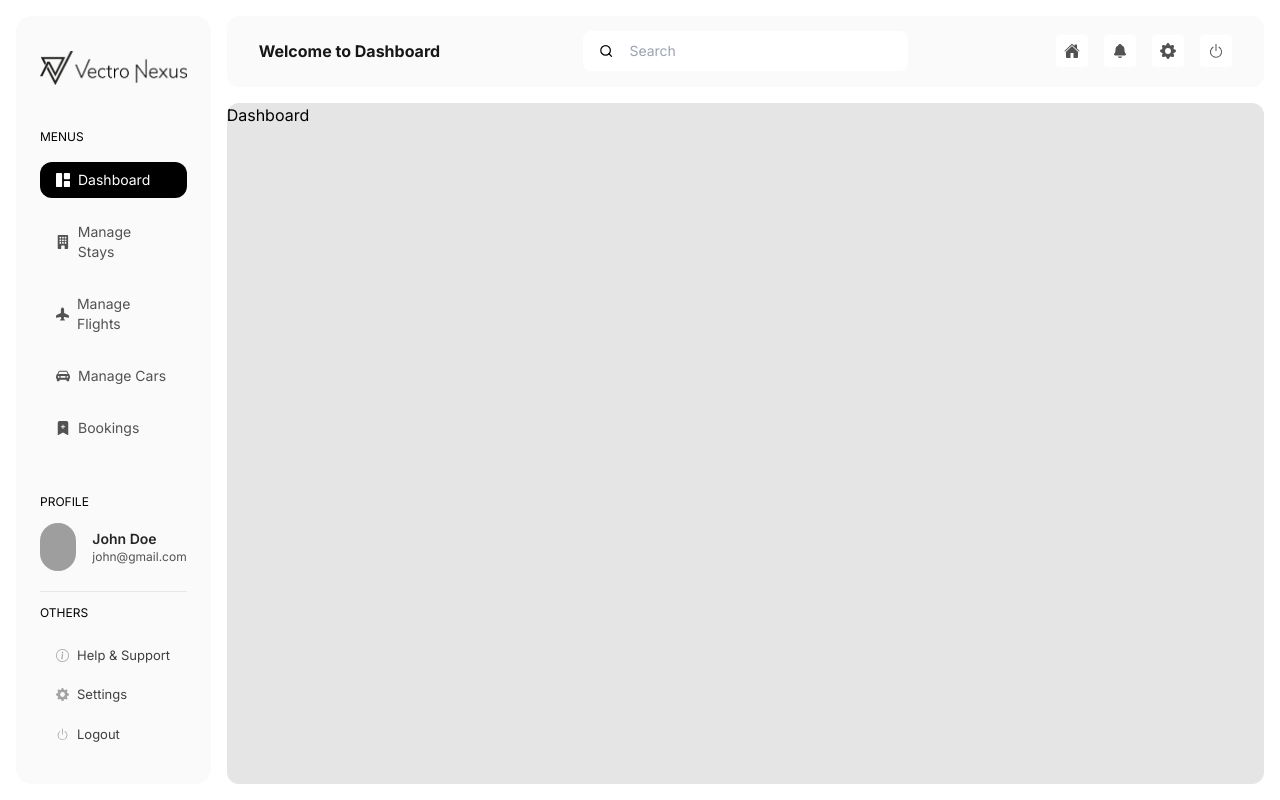
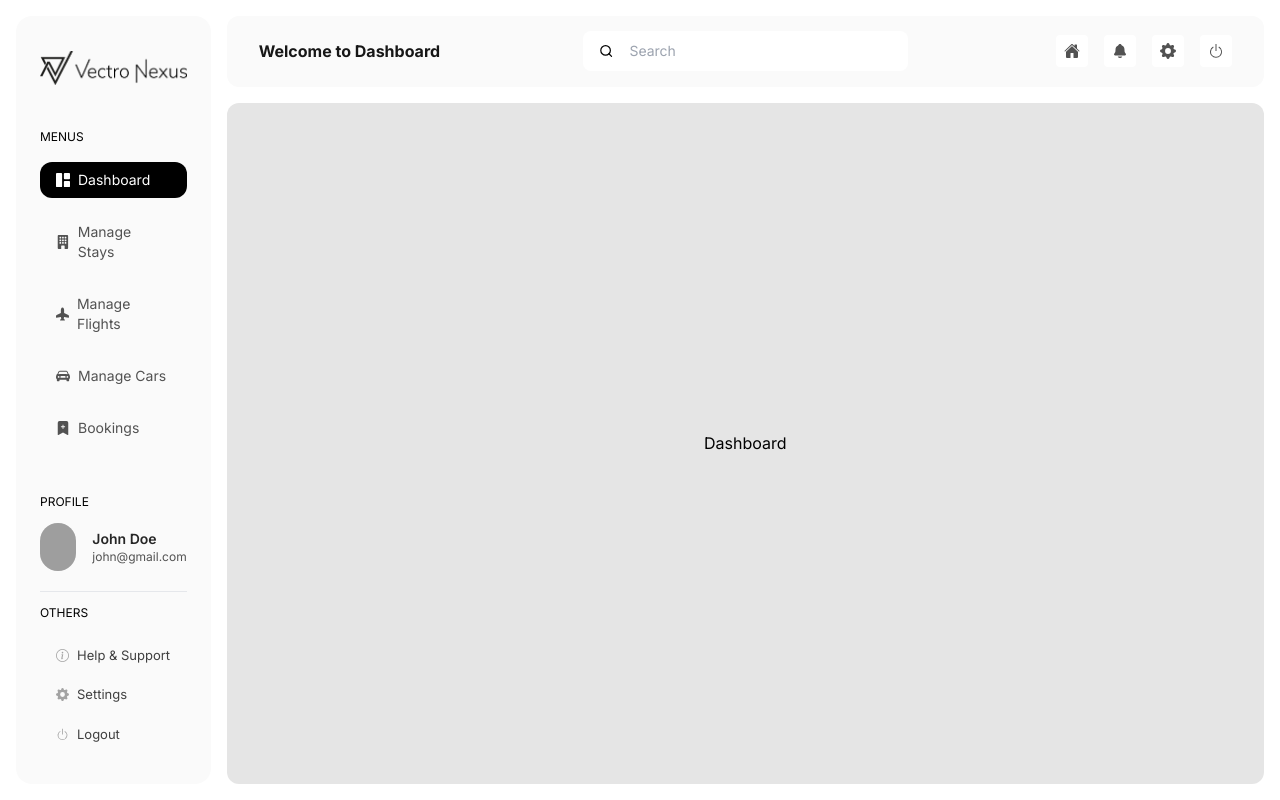
Before and after one commit to VidhuraNeethika/NextJS-Admin-Panel, a Next.js app: page /admin/dashboard in a window 1280 px wide. Built offline with nearby package versions, Linux system fonts and the light colour scheme; grey boxes are pictures that could not be loaded.

Commit message:
Move dashboard to admin directory and change basic layout

```diff
--- a/src/app/admin/dashboard/page.tsx
+++ b/src/app/admin/dashboard/page.tsx
@@ -2,7 +2,7 @@
 import Navigation from "@/components/admin/Navigation";
 import TopNavigation from "@/components/admin/TopNavigation";
 import {useState} from "react";
-import Dashboard from "@/components/Dashboard";
+import Dashboard from "@/components/admin/Dashboard";
 import ManageStays from "@/components/admin/ManageStays";
 
 const page = () => {
--- a/src/components/Dashboard.tsx
+++ b/src/components/admin/Dashboard.tsx
@@ -1,6 +1,6 @@
 const Dashboard = () => {
   return (
-    <div>
+    <div className="w-full h-full flex items-center justify-center">
       <h1>Dashboard</h1>
     </div>
   );
--- a/src/components/admin/ManageStays.tsx
+++ b/src/components/admin/ManageStays.tsx
@@ -1,6 +1,6 @@
 const ManageStays = () => {
   return (
-    <div>
+    <div className="w-full h-full flex items-center justify-center">
       <h1>Manage Stays</h1>
     </div>
   );
```
